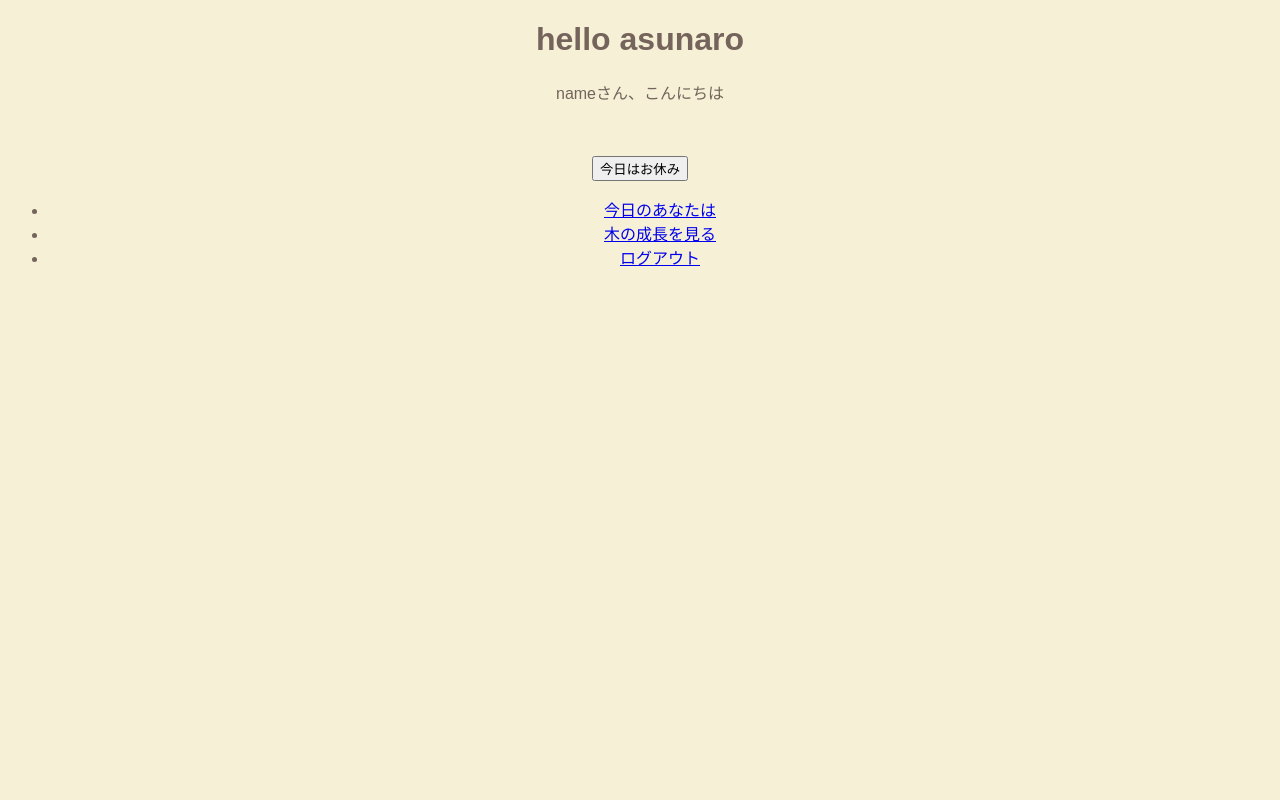
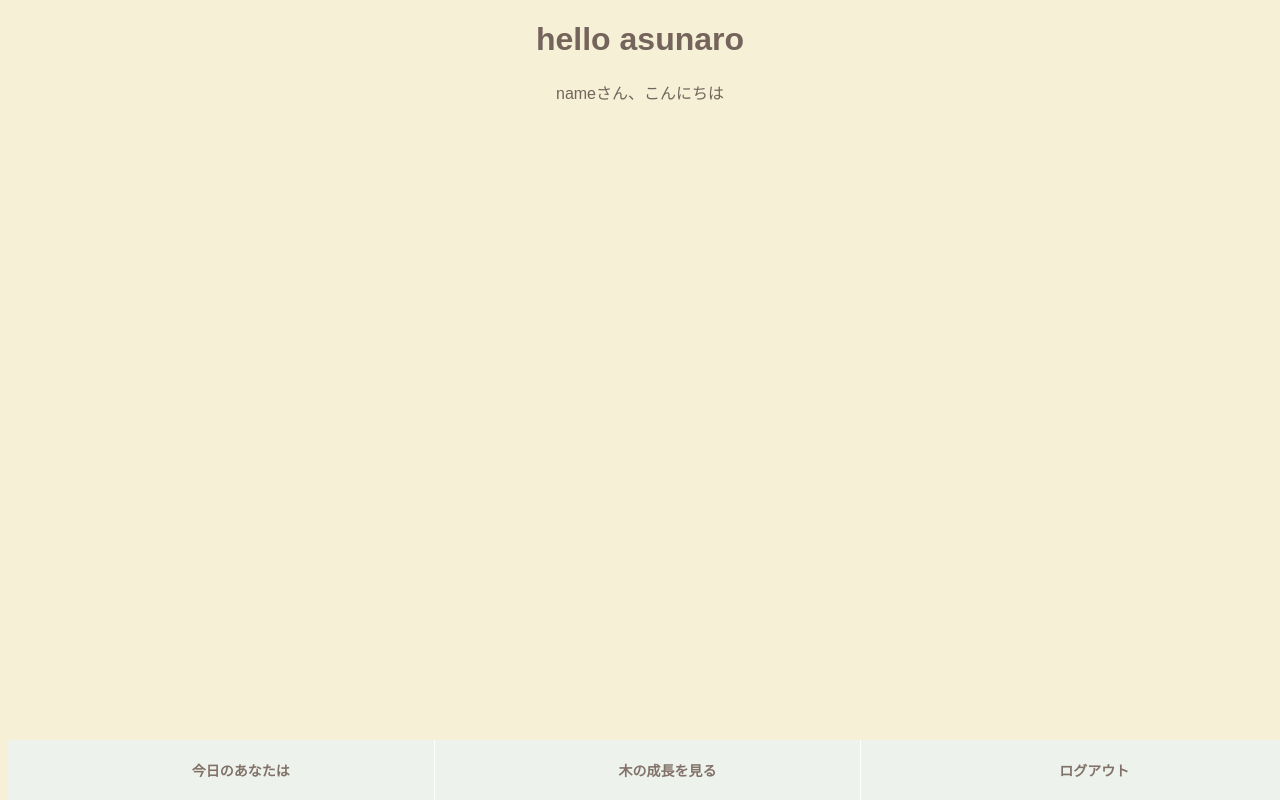
Before and after one commit to Sugar38Spice/asunaro, a Flask app: page /myp in a window 1280 px wide. Run offline with Flask 2, Linux system fonts and the light colour scheme.

Commit message:
Fix myp.html

```diff
--- a/templates/myp.html
+++ b/templates/myp.html
@@ -6,7 +6,7 @@
 	<meta name="description" content="どんなサイトかを短い文章で説明">
 	<meta name="viewport" content="width=device-width,initial-scale=1,user-scalable=1">
     <title>ページタイトル</title>
-    <link rel="stylesheet" href="CSS/style.css">
+    <link rel="stylesheet" href="../static/myp.css">
     <!-- ここからJS -->
     <script src="./js/jquery-3.5.1.min.js"></script>    <!-- jQuery -->
     <script src="./js/common.js"></script>  <!-- Javascript  -->
@@ -21,11 +21,10 @@
 
 
 
-<br><br>
-<a href="zzz.html"><button>今日はお休み</button></a>
 
 
 <div class="container">
+
 
 </div>
 
@@ -41,21 +40,26 @@ location.href = "login.html";
 else {
 location.href = "myp.html";
 }
+}
 
-}
 </script>
+
+
+
+
+
+
+ <!-- フッターメニュー -->
+
+<div id="sp-fixed-menu" class="for-sp">
+	<ul>
+		<li><a href="post.html" >今日のあなたは</a></li>
+		<li><a href="growth.html">木の成長を見る</a></li>
+		<li><a onclick="confirmFunction1()">ログアウト</a></li>
+	</ul>
+</div>
+
 <!-- ここまで -->
-
-<footer>
-	<!-- フッターメニュー -->
-	<ul  id="footer-menu">
-		<li><a href="post.html">今日のあなたは</a></li>
-		<li><a href="growth.html">木の成長を見る</a></li>
-		<li><a href="logout.html">ログアウト</a></li>
-	</ul>
-	<!-- ここまで -->
-
-</footer>
 
 </body>
 </html>
```
